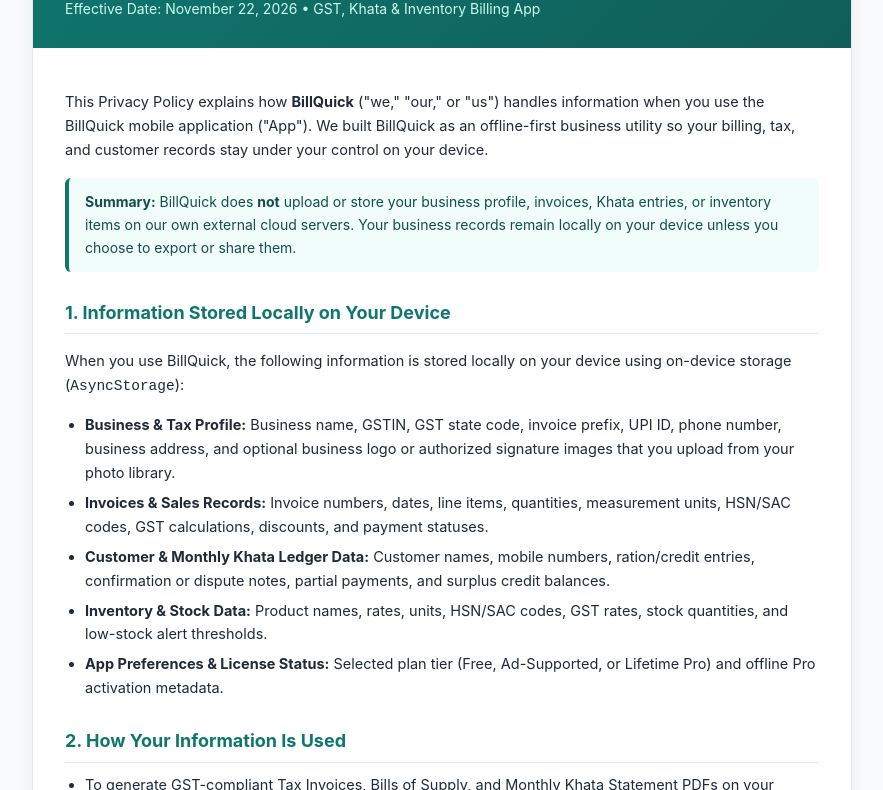
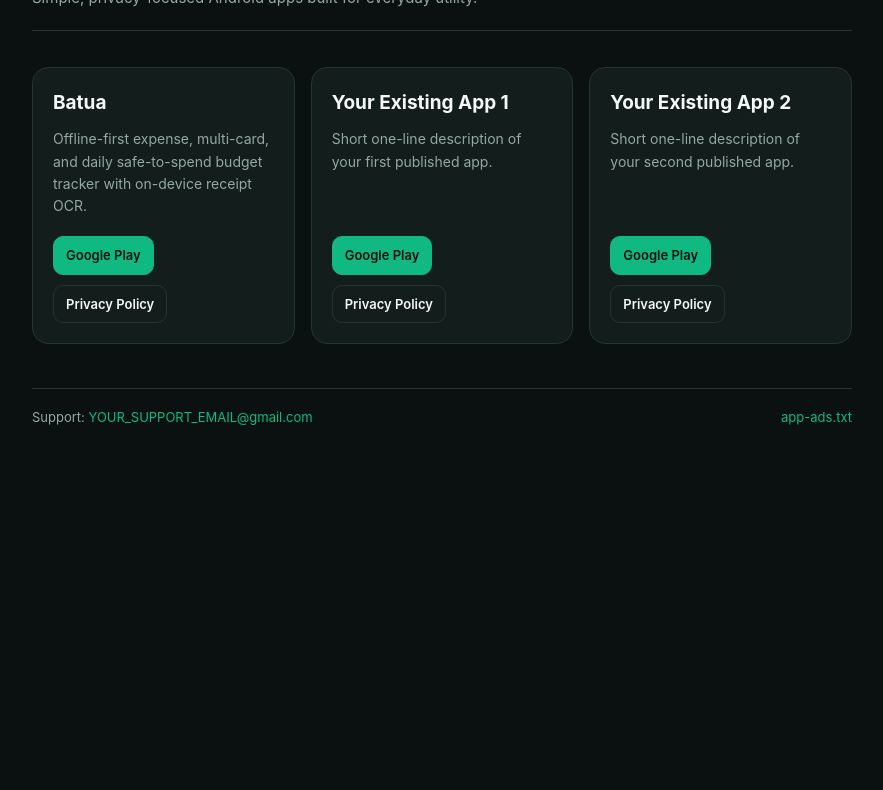
Before and after one commit to ZeroGravity53/ZeroGravityStudios, a plain HTML site: page index.html in a window 1280 px wide. Shown: the part 105-895 px from the top of the page, without its empty margins (198-1081 px from the left). After the commit the page ends 800 px from the top, so only its background shows below. Drawn offline with Linux system fonts and the light colour scheme.

Commit message:
Update index.html

```diff
--- a/index.html
+++ b/index.html
@@ -3,181 +3,113 @@
 <head>
   <meta charset="UTF-8" />
   <meta name="viewport" content="width=device-width, initial-scale=1.0" />
-  <title>Privacy Policy — BillQuick</title>
+  <title>ZeroGravity Apps — Official Developer Hub</title>
   <style>
     :root {
-      --primary: #0f766e;
-      --primary-dark: #115e59;
-      --bg: #f8fafc;
-      --card: #ffffff;
-      --text: #1f2937;
-      --muted: #4b5563;
-      --border: #e2e8f0;
+      --bg: #0B1110;
+      --surface: #131D1B;
+      --border: #243531;
+      --text: #F3F7F6;
+      --muted: #94A8A3;
+      --accent: #10B981;
     }
     * { box-sizing: border-box; }
     body {
+      font-family: -apple-system, BlinkMacSystemFont, "Segoe UI", Roboto, sans-serif;
+      background: var(--bg);
+      color: var(--text);
       margin: 0;
-      font-family: -apple-system, BlinkMacSystemFont, "Segoe UI", Roboto, Helvetica, Arial, sans-serif;
-      background-color: var(--bg);
-      color: var(--text);
-      line-height: 1.65;
-      padding: 24px 16px;
+      padding: 40px 20px;
+      line-height: 1.6;
     }
-    .container {
-      max-width: 820px;
-      margin: 0 auto;
-      background: var(--card);
+    .wrap { max-width: 820px; margin: 0 auto; }
+    header { margin-bottom: 36px; border-bottom: 1px solid var(--border); padding-bottom: 20px; }
+    h1 { margin: 0 0 6px 0; font-size: 28px; color: var(--accent); }
+    .sub { color: var(--muted); margin: 0; font-size: 15px; }
+    .grid {
+      display: grid;
+      grid-template-columns: repeat(auto-fit, minmax(240px, 1fr));
+      gap: 16px;
+    }
+    .card {
+      background: var(--surface);
       border: 1px solid var(--border);
-      border-radius: 14px;
-      overflow: hidden;
-      box-shadow: 0 4px 18px rgba(15, 23, 42, 0.06);
+      border-radius: 16px;
+      padding: 20px;
+      display: flex;
+      flex-direction: column;
+      gap: 10px;
     }
-    .header {
-      background: linear-gradient(135deg, var(--primary) 0%, var(--primary-dark) 100%);
-      color: #ffffff;
-      padding: 28px 32px;
-    }
-    .header h1 {
-      margin: 0 0 6px 0;
-      font-size: 26px;
-      font-weight: 800;
-      letter-spacing: -0.3px;
-    }
-    .header p {
-      margin: 0;
-      font-size: 14px;
-      color: #ccfbf1;
-    }
-    .content {
-      padding: 28px 32px;
-    }
-    h2 {
-      color: var(--primary);
-      font-size: 18px;
-      margin-top: 26px;
-      margin-bottom: 10px;
-      border-bottom: 1px solid var(--border);
-      padding-bottom: 6px;
-    }
-    p, li {
-      font-size: 14.5px;
+    .card h2 { margin: 0; font-size: 19px; }
+    .card p { margin: 0; color: var(--muted); font-size: 14px; flex: 1; }
+    .links { display: flex; flex-wrap: wrap; gap: 10px; margin-top: 8px; }
+    .btn {
+      text-decoration: none;
+      font-size: 13px;
+      font-weight: 600;
+      padding: 8px 12px;
+      border-radius: 10px;
+      border: 1px solid var(--border);
       color: var(--text);
     }
-    ul {
-      padding-left: 20px;
-      margin: 8px 0 14px 0;
+    .btn-primary { background: var(--accent); color: #06120E; border-color: var(--accent); }
+    footer {
+      margin-top: 44px;
+      padding-top: 18px;
+      border-top: 1px solid var(--border);
+      color: var(--muted);
+      font-size: 13px;
+      display: flex;
+      justify-content: space-between;
+      flex-wrap: wrap;
+      gap: 10px;
     }
-    li {
-      margin-bottom: 6px;
-    }
-    .callout {
-      background: #f0fdfa;
-      border-left: 4px solid var(--primary);
-      padding: 12px 16px;
-      border-radius: 6px;
-      margin: 16px 0;
-      font-size: 14px;
-      color: #134e4a;
-    }
-    a {
-      color: var(--primary);
-      text-decoration: none;
-      font-weight: 600;
-    }
-    a:hover {
-      text-decoration: underline;
-    }
-    .footer {
-      border-top: 1px solid var(--border);
-      padding: 18px 32px;
-      font-size: 13px;
-      color: var(--muted);
-      background: #f9fafb;
-    }
+    footer a { color: var(--accent); text-decoration: none; }
   </style>
 </head>
 <body>
-  <div class="container">
-    <div class="header">
-      <h1>Privacy Policy for BillQuick</h1>
-      <p>Effective Date: November 22, 2026 &bull; GST, Khata &amp; Inventory Billing App</p>
-    </div>
+  <div class="wrap">
+    <header>
+      <h1>ZeroGravity Apps</h1>
+      <p class="sub">Simple, privacy-focused Android apps built for everyday utility.</p>
+    </header>
 
-    <div class="content">
-      <p>
-        This Privacy Policy explains how <strong>BillQuick</strong> ("we," "our," or "us") handles information when you use the BillQuick mobile application ("App"). We built BillQuick as an offline-first business utility so your billing, tax, and customer records stay under your control on your device.
-      </p>
-
-      <div class="callout">
-        <strong>Summary:</strong> BillQuick does <strong>not</strong> upload or store your business profile, invoices, Khata entries, or inventory items on our own external cloud servers. Your business records remain locally on your device unless you choose to export or share them.
+    <main class="grid">
+      <!-- App 1: Batua -->
+      <div class="card">
+        <h2>Batua</h2>
+        <p>Offline-first expense, multi-card, and daily safe-to-spend budget tracker with on-device receipt OCR.</p>
+        <div class="links">
+          <a class="btn btn-primary" href="https://play.google.com/store/apps/details?id=com.zerogravity.batua">Google Play</a>
+          <a class="btn" href="./batua/privacy.html">Privacy Policy</a>
+        </div>
       </div>
 
-      <h2>1. Information Stored Locally on Your Device</h2>
-      <p>When you use BillQuick, the following information is stored locally on your device using on-device storage (<code>AsyncStorage</code>):</p>
-      <ul>
-        <li><strong>Business &amp; Tax Profile:</strong> Business name, GSTIN, GST state code, invoice prefix, UPI ID, phone number, business address, and optional business logo or authorized signature images that you upload from your photo library.</li>
-        <li><strong>Invoices &amp; Sales Records:</strong> Invoice numbers, dates, line items, quantities, measurement units, HSN/SAC codes, GST calculations, discounts, and payment statuses.</li>
-        <li><strong>Customer &amp; Monthly Khata Ledger Data:</strong> Customer names, mobile numbers, ration/credit entries, confirmation or dispute notes, partial payments, and surplus credit balances.</li>
-        <li><strong>Inventory &amp; Stock Data:</strong> Product names, rates, units, HSN/SAC codes, GST rates, stock quantities, and low-stock alert thresholds.</li>
-        <li><strong>App Preferences &amp; License Status:</strong> Selected plan tier (Free, Ad-Supported, or Lifetime Pro) and offline Pro activation metadata.</li>
-      </ul>
+      <!-- Existing Play Store App #1 -->
+      <div class="card">
+        <h2>Your Existing App 1</h2>
+        <p>Short one-line description of your first published app.</p>
+        <div class="links">
+          <a class="btn btn-primary" href="https://play.google.com/store/apps/details?id=YOUR_APP_1_PACKAGE">Google Play</a>
+          <a class="btn" href="./app-1-slug/privacy.html">Privacy Policy</a>
+        </div>
+      </div>
 
-      <h2>2. How Your Information Is Used</h2>
-      <ul>
-        <li>To generate GST-compliant Tax Invoices, Bills of Supply, and Monthly Khata Statement PDFs on your device.</li>
-        <li>To generate scannable UPI QR codes embedded inside your unpaid PDF invoices and Khata statements.</li>
-        <li>To generate CA-ready GSTR-1 / GSTR-3B CSV sales and tax export reports.</li>
-        <li>To create offline JSON backup files when you manually initiate an export or restore.</li>
-        <li>To prepare pre-filled payment reminders or ledger summaries when you tap to share via WhatsApp or your device's system share sheet.</li>
-      </ul>
+      <!-- Existing Play Store App #2 -->
+      <div class="card">
+        <h2>Your Existing App 2</h2>
+        <p>Short one-line description of your second published app.</p>
+        <div class="links">
+          <a class="btn btn-primary" href="https://play.google.com/store/apps/details?id=YOUR_APP_2_PACKAGE">Google Play</a>
+          <a class="btn" href="./app-2-slug/privacy.html">Privacy Policy</a>
+        </div>
+      </div>
+    </main>
 
-      <h2>3. Device Permissions</h2>
-      <ul>
-        <li><strong>Photo Library / Media Access:</strong> Requested only when you choose to upload a business logo or signature image to appear on your PDF invoices.</li>
-        <li><strong>Network / Internet Access:</strong> Used to load advertisements (in the Ad-Supported tier), verify Google Play In-App Purchases, and open external share links such as WhatsApp.</li>
-      </ul>
-
-      <h2>4. Third-Party Services &amp; SDKs</h2>
-      <p>BillQuick uses trusted third-party services for advertising and in-app purchases:</p>
-      <ul>
-        <li>
-          <strong>Google AdMob (Google Mobile Ads SDK):</strong> In the Ad-Supported tier, BillQuick displays banner ads and optional rewarded video ads. Google AdMob may collect and process device identifiers (such as the Android Advertising ID), IP address, app interaction data, and diagnostic information to serve, personalize, or measure ads and prevent fraud. Learn more at <a href="https://policies.google.com/privacy" target="_blank" rel="noopener noreferrer">Google Privacy &amp; Terms</a> and <a href="https://support.google.com/admob/answer/6128543" target="_blank" rel="noopener noreferrer">How Google uses information from sites or apps that use our services</a>.
-        </li>
-        <li>
-          <strong>Google Play Billing:</strong> If you purchase BillQuick Lifetime Pro through Google Play, payment processing and purchase verification are handled directly by Google Play. We do not receive or store your credit card, debit card, or bank account credentials. See the <a href="https://payments.google.com/payments/apis-secure/u/0/get_legal_document?ldo=0&ldt=privacynotice" target="_blank" rel="noopener noreferrer">Google Payments Privacy Notice</a>.
-        </li>
-      </ul>
-
-      <h2>5. Data Sharing &amp; User-Initiated Exports</h2>
-      <p>
-        We do not sell, rent, or trade your business or customer data. Data leaves your device only when you explicitly trigger an action—such as sharing a PDF invoice, CSV tax report, or JSON backup file via WhatsApp, email, or another app installed on your phone.
-      </p>
-
-      <h2>6. Data Retention &amp; Deletion</h2>
-      <p>
-        Because your invoices, Khata ledgers, and inventory records are stored locally on your device, you have full control over them. You can edit or void records inside the App, export a JSON backup at any time, or permanently delete all locally stored App data by clearing the App's storage in your Android device settings or uninstalling BillQuick.
-      </p>
-
-      <h2>7. Children's Privacy</h2>
-      <p>
-        BillQuick is designed for shop owners, merchants, freelancers, and business operators. It is not directed to children under the age of 13 (or the applicable age of digital consent in your jurisdiction), and we do not knowingly collect personal information from children.
-      </p>
-
-      <h2>8. Changes to This Privacy Policy</h2>
-      <p>
-        We may update this Privacy Policy from time to time to reflect app updates or legal requirements. Any updated version will be posted on this page with a revised Effective Date.
-      </p>
-
-      <h2>9. Contact Us</h2>
-      <p>
-        If you have questions or requests regarding this Privacy Policy or BillQuick, please contact us at:<br />
-        <strong>Email:</strong> shillmaster7@gmail.com <em>(replace with your support email before publishing)</em>
-      </p>
-    </div>
-
-    <div class="footer">
-      &copy; 2026 BillQuick. All rights reserved.
-    </div>
+    <footer>
+      <span>Support: <a href="mailto:YOUR_SUPPORT_EMAIL@gmail.com">YOUR_SUPPORT_EMAIL@gmail.com</a></span>
+      <span><a href="./app-ads.txt">app-ads.txt</a></span>
+    </footer>
   </div>
 </body>
 </html>
```
